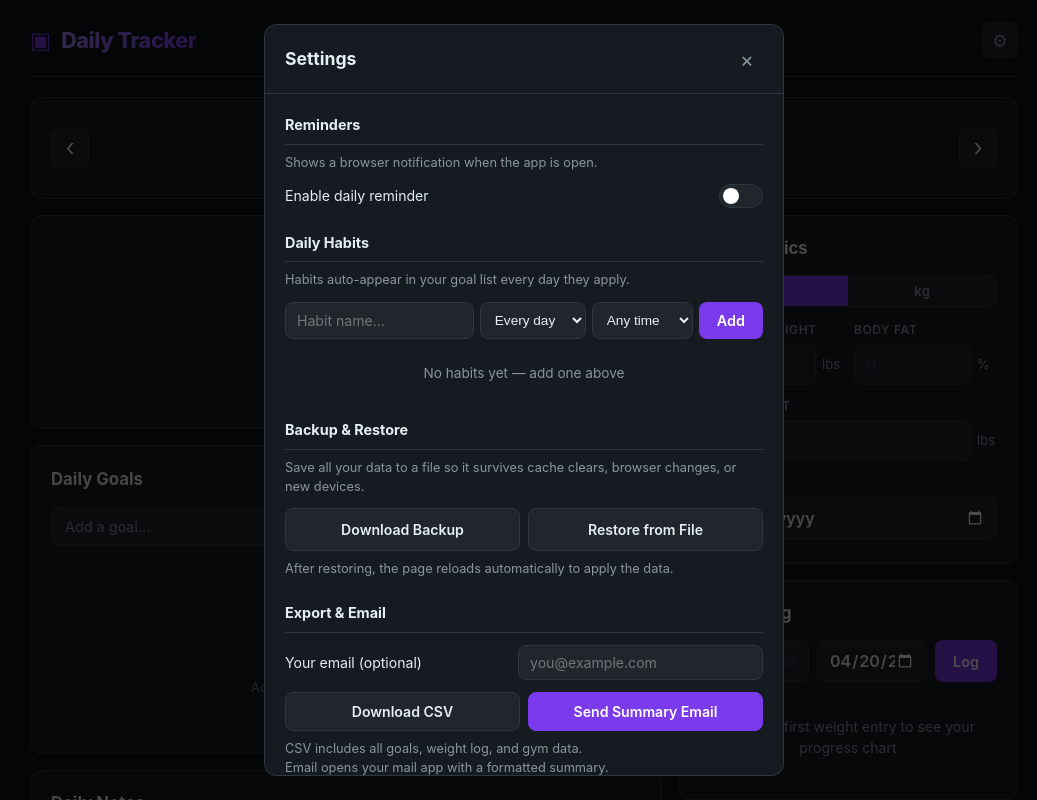
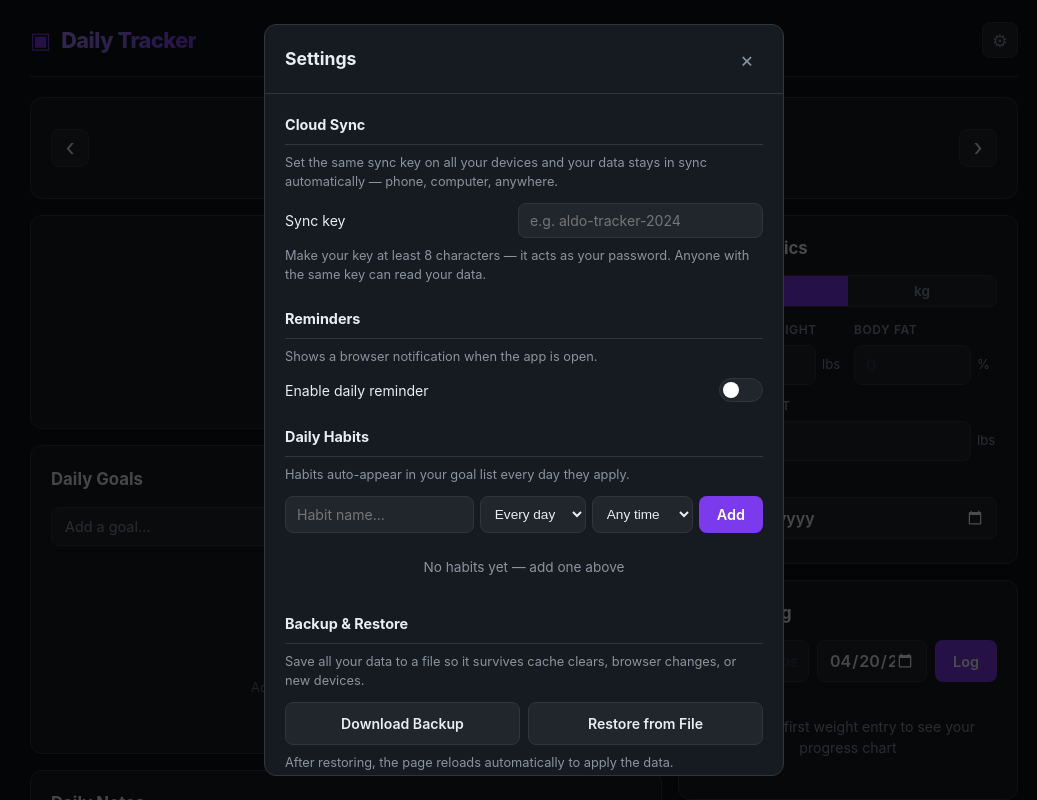
Before and after one commit to Aldinho88/DailyTracker, a React (Vite) app: page / in a window 1280 px wide. Both pictures are taken after a click on the button "Settings". Shown: the top 800 px of the page, without its empty margins (116-1153 px from the left). Built offline with nearby package versions, Linux system fonts and the light colour scheme.

Commit message:
add firebase cloud sync

```diff
--- a/package.json
+++ b/package.json
@@ -9,6 +9,7 @@
     "deploy": "npm run build && gh-pages -d dist"
   },
   "dependencies": {
+    "firebase": "^12.12.0",
     "react": "^18.3.1",
     "react-dom": "^18.3.1"
   },
--- a/src/App.jsx
+++ b/src/App.jsx
@@ -9,21 +9,57 @@ import DayNotes from './components/DayNotes'
 import CalendarHeatmap from './components/CalendarHeatmap'
 import SettingsModal from './components/SettingsModal'
 import { useLocalStorage } from './hooks/useLocalStorage'
+import { useFirestoreSync } from './hooks/useFirestoreSync'
 import { toDateStr, appliesToDate, getDayCompletion } from './utils/goals'
 import './App.css'
+
+const STATUS_COLORS = { idle: '#8b949e', connecting: '#e3b341', syncing: '#e3b341', synced: '#3fb950', error: '#f85149' }
+const STATUS_LABELS = { idle: 'Not syncing', connecting: 'Connecting…', syncing: 'Saving…', synced: 'Synced', error: 'Sync error' }
 
 export default function App() {
   const [selectedDate, setSelectedDate]     = useState(new Date())
   const [goalsData, setGoalsData]           = useLocalStorage('tracker-goals', {})
   const [metrics, setMetrics]               = useLocalStorage('tracker-metrics', { currentWeight: '', currentFat: '', goalWeight: '', weightUnit: 'lbs' })
   const [recurringGoals, setRecurringGoals] = useLocalStorage('tracker-recurring', [])
-  const [settings]                          = useLocalStorage('tracker-settings', { reminderEnabled: false, reminderTime: '08:00' })
+  const [weightLog, setWeightLog]           = useLocalStorage('tracker-weight-log', [])
+  const [gymData, setGymData]               = useLocalStorage('tracker-gym', {})
+  const [notesData, setNotesData]           = useLocalStorage('tracker-notes', {})
+  const [settings, setSettings]             = useLocalStorage('tracker-settings', { reminderEnabled: false, reminderTime: '08:00', userEmail: '', syncKey: '' })
   const [showSettings, setShowSettings]     = useState(false)
 
+  // ── Firestore sync ─────────────────────────────────────────────────────────
+  const { write, status: syncStatus, lastSynced } = useFirestoreSync(
+    settings.syncKey,
+    remote => {
+      if (remote['tracker-goals'])       setGoalsData(remote['tracker-goals'])
+      if (remote['tracker-recurring'])   setRecurringGoals(remote['tracker-recurring'])
+      if (remote['tracker-metrics'])     setMetrics(remote['tracker-metrics'])
+      if (remote['tracker-weight-log'])  setWeightLog(remote['tracker-weight-log'])
+      if (remote['tracker-gym'])         setGymData(remote['tracker-gym'])
+      if (remote['tracker-notes'])       setNotesData(remote['tracker-notes'])
+    }
+  )
+
+  // Debounce writes to Firestore — 2s after last change
+  useEffect(() => {
+    if (!settings.syncKey?.trim()) return
+    const timer = setTimeout(() => {
+      write({
+        'tracker-goals':       goalsData,
+        'tracker-recurring':   recurringGoals,
+        'tracker-metrics':     metrics,
+        'tracker-weight-log':  weightLog,
+        'tracker-gym':         gymData,
+        'tracker-notes':       notesData,
+      })
+    }, 2000)
+    return () => clearTimeout(timer)
+  }, [goalsData, recurringGoals, metrics, weightLog, gymData, notesData, settings.syncKey])
+
+  // ── Daily goals ────────────────────────────────────────────────────────────
   const dateStr = toDateStr(selectedDate)
   const todayGoals = goalsData[dateStr]?.goals || []
 
-  // Recurring goals applicable to selected date with their completion state
   const todayRecurring = useMemo(() => {
     const recurringDone = goalsData[dateStr]?.recurring || {}
     return recurringGoals
@@ -35,15 +71,12 @@ export default function App() {
   const completedCount = todayGoals.filter(g => g.completed).length + todayRecurring.filter(r => r.completed).length
   const progress       = totalCount > 0 ? (completedCount / totalCount) * 100 : 0
 
-  // Streak: consecutive days (including today if done) where completion > 0%
   const streak = useMemo(() => {
     let count = 0
     const ref = new Date()
     for (let i = 0; i < 365; i++) {
-      const d = new Date(ref)
-      d.setDate(ref.getDate() - i)
-      const ds = toDateStr(d)
-      const comp = getDayCompletion(ds, goalsData, recurringGoals)
+      const d = new Date(ref); d.setDate(ref.getDate() - i)
+      const comp = getDayCompletion(toDateStr(d), goalsData, recurringGoals)
       if (!comp) break
       if (comp.pct >= 1) count++
       else break
@@ -51,26 +84,18 @@ export default function App() {
     return count
   }, [goalsData, recurringGoals])
 
-  // Reminder check — runs every 60s while app is open
+  // ── Reminder ───────────────────────────────────────────────────────────────
   useEffect(() => {
     function check() {
       if (!settings.reminderEnabled) return
       if (Notification.permission === 'denied') return
-      const [h, m]  = (settings.reminderTime || '08:00').split(':').map(Number)
-      const now     = new Date()
-      const trigger = new Date(); trigger.setHours(h, m, 0, 0)
+      const [h, m] = (settings.reminderTime || '08:00').split(':').map(Number)
+      const now = new Date(); const trigger = new Date(); trigger.setHours(h, m, 0, 0)
       const todayStr = toDateStr(now)
-      const lastKey  = 'tracker-last-notified'
-      if (now >= trigger && localStorage.getItem(lastKey) !== todayStr) {
-        const send = () => {
-          new Notification('Daily Tracker', { body: "Time to check your daily goals!" })
-          localStorage.setItem(lastKey, todayStr)
-        }
-        if (Notification.permission === 'granted') {
-          send()
-        } else {
-          Notification.requestPermission().then(p => { if (p === 'granted') send() })
-        }
+      if (now >= trigger && localStorage.getItem('tracker-last-notified') !== todayStr) {
+        const send = () => { new Notification('Daily Tracker', { body: 'Time to check your daily goals!' }); localStorage.setItem('tracker-last-notified', todayStr) }
+        if (Notification.permission === 'granted') send()
+        else Notification.requestPermission().then(p => { if (p === 'granted') send() })
       }
     }
     check()
@@ -82,28 +107,16 @@ export default function App() {
   function updateGoals(newGoals) {
     setGoalsData(prev => ({ ...prev, [dateStr]: { ...prev[dateStr], goals: newGoals } }))
   }
-
-  function addGoal(text) {
-    updateGoals([...todayGoals, { id: crypto.randomUUID(), text, completed: false, timeOfDay: null }])
-  }
-
-  function toggleGoal(id) {
-    updateGoals(todayGoals.map(g => g.id === id ? { ...g, completed: !g.completed } : g))
-  }
-
-  function deleteGoal(id) {
-    updateGoals(todayGoals.filter(g => g.id !== id))
-  }
-
-  function updateTimeOfDay(id, timeOfDay) {
-    updateGoals(todayGoals.map(g => g.id === id ? { ...g, timeOfDay } : g))
-  }
+  function addGoal(text)          { updateGoals([...todayGoals, { id: crypto.randomUUID(), text, completed: false, timeOfDay: null }]) }
+  function toggleGoal(id)         { updateGoals(todayGoals.map(g => g.id === id ? { ...g, completed: !g.completed } : g)) }
+  function deleteGoal(id)         { updateGoals(todayGoals.filter(g => g.id !== id)) }
+  function updateTimeOfDay(id, t) { updateGoals(todayGoals.map(g => g.id === id ? { ...g, timeOfDay: t } : g)) }
 
   function toggleRecurring(id) {
     setGoalsData(prev => {
       const day = prev[dateStr] || {}
-      const recurring = day.recurring || {}
-      return { ...prev, [dateStr]: { ...day, goals: day.goals || [], recurring: { ...recurring, [id]: !recurring[id] } } }
+      const rec = day.recurring || {}
+      return { ...prev, [dateStr]: { ...day, goals: day.goals || [], recurring: { ...rec, [id]: !rec[id] } } }
     })
   }
 
@@ -119,6 +132,12 @@ export default function App() {
             <div className="streak-badge">
               <span className="streak-flame">&#9733;</span>
               {streak} day streak
+            </div>
+          )}
+          {settings.syncKey?.trim() && (
+            <div className="sync-indicator" title={STATUS_LABELS[syncStatus] + (lastSynced ? ` · ${lastSynced.toLocaleTimeString()}` : '')}>
+              <span className="sync-dot" style={{ background: STATUS_COLORS[syncStatus] }} />
+              <span className="sync-label">{STATUS_LABELS[syncStatus]}</span>
             </div>
           )}
           <button className="settings-btn" onClick={() => setShowSettings(true)} title="Settings">&#9881;</button>
@@ -145,7 +164,7 @@ export default function App() {
               />
             </div>
             <div className="card">
-              <DayNotes selectedDate={selectedDate} />
+              <DayNotes selectedDate={selectedDate} notes={notesData} onNotesChange={setNotesData} />
             </div>
           </div>
 
@@ -154,13 +173,18 @@ export default function App() {
               <BodyMetrics metrics={metrics} onUpdate={setMetrics} />
             </div>
             <div className="card">
-              <WeightTracker goalWeight={metrics.goalWeight} weightUnit={metrics.weightUnit || 'lbs'} />
+              <WeightTracker
+                entries={weightLog}
+                onEntriesChange={setWeightLog}
+                goalWeight={metrics.goalWeight}
+                weightUnit={metrics.weightUnit || 'lbs'}
+              />
             </div>
           </div>
         </div>
 
         <div className="card full-card">
-          <GymTracker selectedDate={selectedDate} />
+          <GymTracker selectedDate={selectedDate} gymData={gymData} onGymDataChange={setGymData} />
         </div>
 
         <div className="card full-card">
@@ -173,6 +197,10 @@ export default function App() {
           onClose={() => setShowSettings(false)}
           recurringGoals={recurringGoals}
           setRecurringGoals={setRecurringGoals}
+          settings={settings}
+          onSettingsChange={setSettings}
+          syncStatus={syncStatus}
+          lastSynced={lastSynced}
         />
       )}
     </div>
--- a/src/components/DayNotes.jsx
+++ b/src/components/DayNotes.jsx
@@ -1,15 +1,13 @@
-import { useLocalStorage } from '../hooks/useLocalStorage'
 import { toDateStr } from '../utils/goals'
 import './DayNotes.css'
 
-export default function DayNotes({ selectedDate }) {
-  const [notes, setNotes] = useLocalStorage('tracker-notes', {})
+export default function DayNotes({ selectedDate, notes, onNotesChange }) {
   const dateStr = toDateStr(selectedDate)
   const value = notes[dateStr] || ''
 
   function handleChange(e) {
     const text = e.target.value
-    setNotes(prev => ({ ...prev, [dateStr]: text }))
+    onNotesChange(prev => ({ ...prev, [dateStr]: text }))
   }
 
   return (
--- a/src/components/GymTracker.jsx
+++ b/src/components/GymTracker.jsx
@@ -1,4 +1,3 @@
-import { useLocalStorage } from '../hooks/useLocalStorage'
 import './GymTracker.css'
 
 const CATEGORIES = [
@@ -32,8 +31,7 @@ function categoryForMuscle(muscle) {
   return CATEGORIES.find(c => c.muscles.includes(muscle))
 }
 
-export default function GymTracker({ selectedDate }) {
-  const [gymData, setGymData] = useLocalStorage('tracker-gym', {})
+export default function GymTracker({ selectedDate, gymData, onGymDataChange: setGymData }) {
 
   const dateStr = toDateStr(selectedDate)
   const dayMuscles = gymData[dateStr] || []
--- a/src/components/SettingsModal.jsx
+++ b/src/components/SettingsModal.jsx
@@ -1,5 +1,4 @@
 import { useState } from 'react'
-import { useLocalStorage } from '../hooks/useLocalStorage'
 import { appliesToDate } from '../utils/goals'
 import './SettingsModal.css'
 
@@ -182,12 +181,13 @@ function exportCSV() {
   }
 }
 
-export default function SettingsModal({ onClose, recurringGoals, setRecurringGoals }) {
-  const [settings, setSettings] = useLocalStorage('tracker-settings', {
-    reminderEnabled: false,
-    reminderTime: '08:00',
-    userEmail: '',
-  })
+const STATUS_COLORS = { idle: '#8b949e', connecting: '#e3b341', syncing: '#e3b341', synced: '#3fb950', error: '#f85149' }
+const STATUS_LABELS = { idle: 'Not connected', connecting: 'Connecting…', syncing: 'Saving…', synced: 'Synced ✓', error: 'Error — check key' }
+
+export default function SettingsModal({ onClose, recurringGoals, setRecurringGoals, settings, onSettingsChange, syncStatus, lastSynced }) {
+  function setSettings(updater) {
+    onSettingsChange(prev => typeof updater === 'function' ? updater(prev) : updater)
+  }
 
   const [newHabit, setNewHabit]   = useState({ text: '', days: 'daily', timeOfDay: '' })
   const [emailSent, setEmailSent]   = useState(false)
@@ -239,6 +239,38 @@ export default function SettingsModal({ onClose, recurringGoals, setRecurringGoa
         </div>
 
         <div className="modal-body">
+          {/* ── Cloud Sync ── */}
+          <section className="settings-section">
+            <h3 className="settings-section-title">Cloud Sync</h3>
+            <p className="settings-hint">
+              Set the same sync key on all your devices and your data stays in sync automatically — phone, computer, anywhere.
+            </p>
+
+            <div className="settings-row">
+              <label className="settings-label">Sync key</label>
+              <input
+                className="settings-input"
+                type="text"
+                placeholder="e.g. aldo-tracker-2024"
+                value={settings.syncKey || ''}
+                onChange={e => updateSetting('syncKey', e.target.value)}
+                style={{ flex: 1 }}
+              />
+            </div>
+
+            {settings.syncKey?.trim().length >= 4 && (
+              <div className="sync-status-row">
+                <span className="sync-status-dot" style={{ background: STATUS_COLORS[syncStatus] }} />
+                <span className="sync-status-text">{STATUS_LABELS[syncStatus]}</span>
+                {lastSynced && <span className="sync-last">· last sync {lastSynced.toLocaleTimeString()}</span>}
+              </div>
+            )}
+
+            <p className="settings-hint">
+              Make your key at least 8 characters — it acts as your password. Anyone with the same key can read your data.
+            </p>
+          </section>
+
           {/* ── Reminders ── */}
           <section className="settings-section">
             <h3 className="settings-section-title">Reminders</h3>
--- a/src/components/WeightTracker.jsx
+++ b/src/components/WeightTracker.jsx
@@ -1,5 +1,4 @@
 import { useState, useMemo } from 'react'
-import { useLocalStorage } from '../hooks/useLocalStorage'
 import './WeightTracker.css'
 
 const MONTHS = ['Jan','Feb','Mar','Apr','May','Jun','Jul','Aug','Sep','Oct','Nov','Dec']
@@ -9,8 +8,7 @@ function fmt(dateStr) {
   return `${MONTHS[d.getMonth()]} ${d.getDate()}`
 }
 
-export default function WeightTracker({ goalWeight, weightUnit }) {
-  const [entries, setEntries] = useLocalStorage('tracker-weight-log', [])
+export default function WeightTracker({ entries, onEntriesChange: setEntries, goalWeight, weightUnit }) {
   const [inputWeight, setInputWeight] = useState('')
   const [inputDate, setInputDate] = useState(new Date().toISOString().split('T')[0])
   const [showAll, setShowAll] = useState(false)
--- /dev/null
+++ b/src/firebase.js
@@ -0,0 +1,14 @@
+import { initializeApp } from 'firebase/app'
+import { getFirestore } from 'firebase/firestore'
+
+const firebaseConfig = {
+  apiKey: "AIzaSyA-aJUNtWV2FfP11BdY1lAZc5t4v1Iv9vY",
+  authDomain: "dailytracker-f56f7.firebaseapp.com",
+  projectId: "dailytracker-f56f7",
+  storageBucket: "dailytracker-f56f7.firebasestorage.app",
+  messagingSenderId: "45135074457",
+  appId: "1:45135074457:web:7aedaffab86989fe94d408"
+}
+
+const app = initializeApp(firebaseConfig)
+export const db = getFirestore(app)
--- /dev/null
+++ b/src/hooks/useFirestoreSync.js
@@ -0,0 +1,58 @@
+import { useEffect, useRef, useState, useCallback } from 'react'
+import { doc, onSnapshot, setDoc } from 'firebase/firestore'
+import { db } from '../firebase'
+
+export function useFirestoreSync(syncKey, onRemoteData) {
+  const [status, setStatus] = useState('idle') // idle | connecting | synced | syncing | error
+  const [lastSynced, setLastSynced] = useState(null)
+  const lastWritten = useRef(null)
+
+  useEffect(() => {
+    const key = syncKey?.trim()
+    if (!key || key.length < 4) { setStatus('idle'); return }
+
+    setStatus('connecting')
+    const docRef = doc(db, 'trackers', key)
+
+    const unsub = onSnapshot(
+      docRef,
+      snap => {
+        if (!snap.exists()) { setStatus('synced'); return }
+        const remoteStr = JSON.stringify(snap.data())
+        // Skip our own echo — we already set lastWritten when we wrote this
+        if (remoteStr === lastWritten.current) { setStatus('synced'); return }
+        // It's a real remote change — apply it and record it so we don't echo back
+        lastWritten.current = remoteStr
+        onRemoteData(snap.data())
+        setStatus('synced')
+        setLastSynced(new Date())
+      },
+      err => {
+        console.error('Firestore sync error:', err)
+        setStatus('error')
+      }
+    )
+    return () => unsub()
+  }, [syncKey])
+
+  const write = useCallback(async (data) => {
+    const key = syncKey?.trim()
+    if (!key || key.length < 4) return
+    const payload = { ...data, _updatedAt: new Date().toISOString() }
+    const str = JSON.stringify(payload)
+    if (str === lastWritten.current) return // nothing changed
+    lastWritten.current = str
+    setStatus('syncing')
+    try {
+      await setDoc(doc(db, 'trackers', key), payload)
+      setStatus('synced')
+      setLastSynced(new Date())
+    } catch (err) {
+      console.error('Firestore write error:', err)
+      setStatus('error')
+      lastWritten.current = null // allow retry
+    }
+  }, [syncKey])
+
+  return { write, status, lastSynced }
+}
```
Also changed, not shown: src/App.css (+22 -0 lines), src/components/SettingsModal.css (+21 -0 lines), 1 other file (tests, documents, lock files or other folders).
